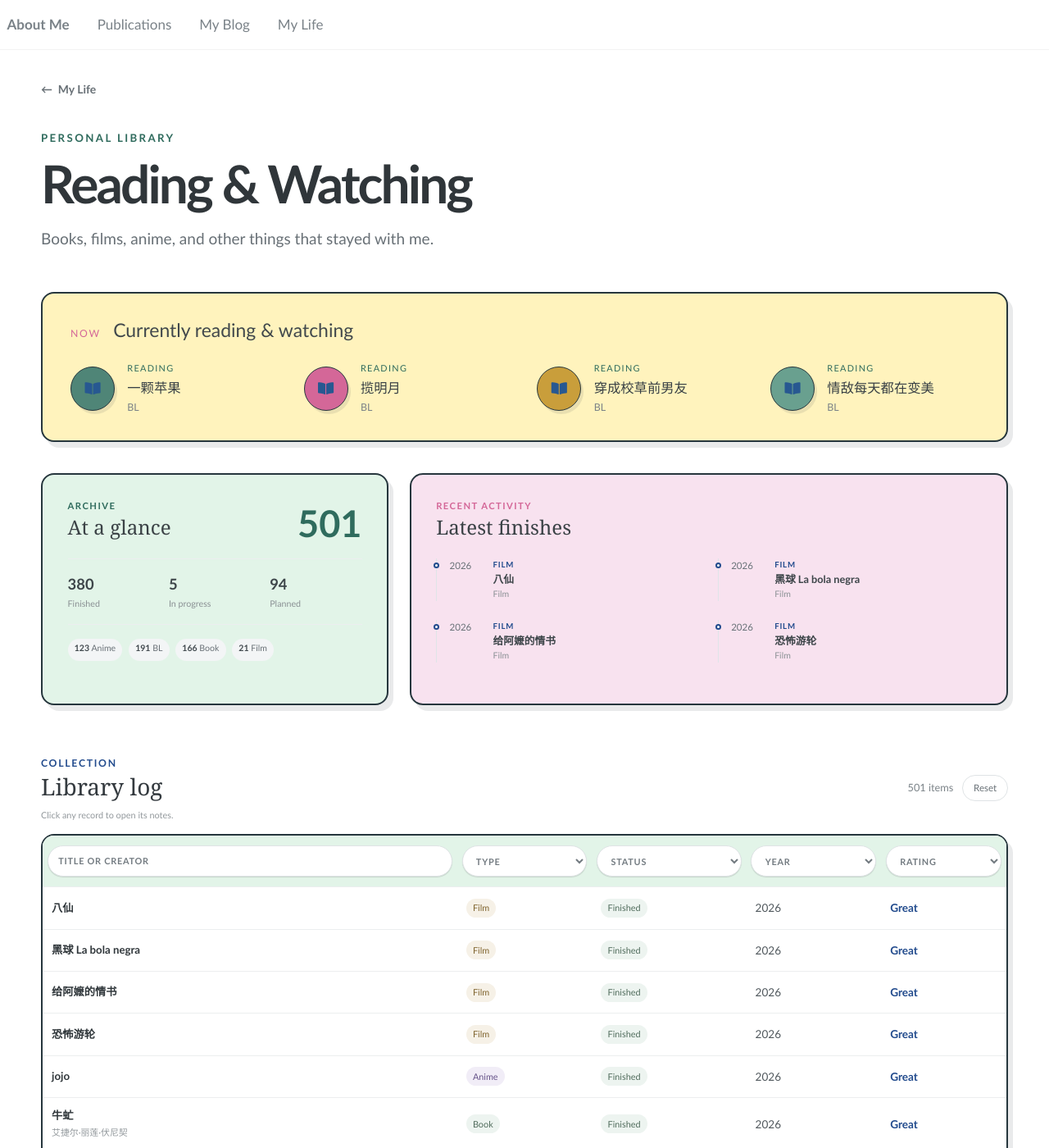
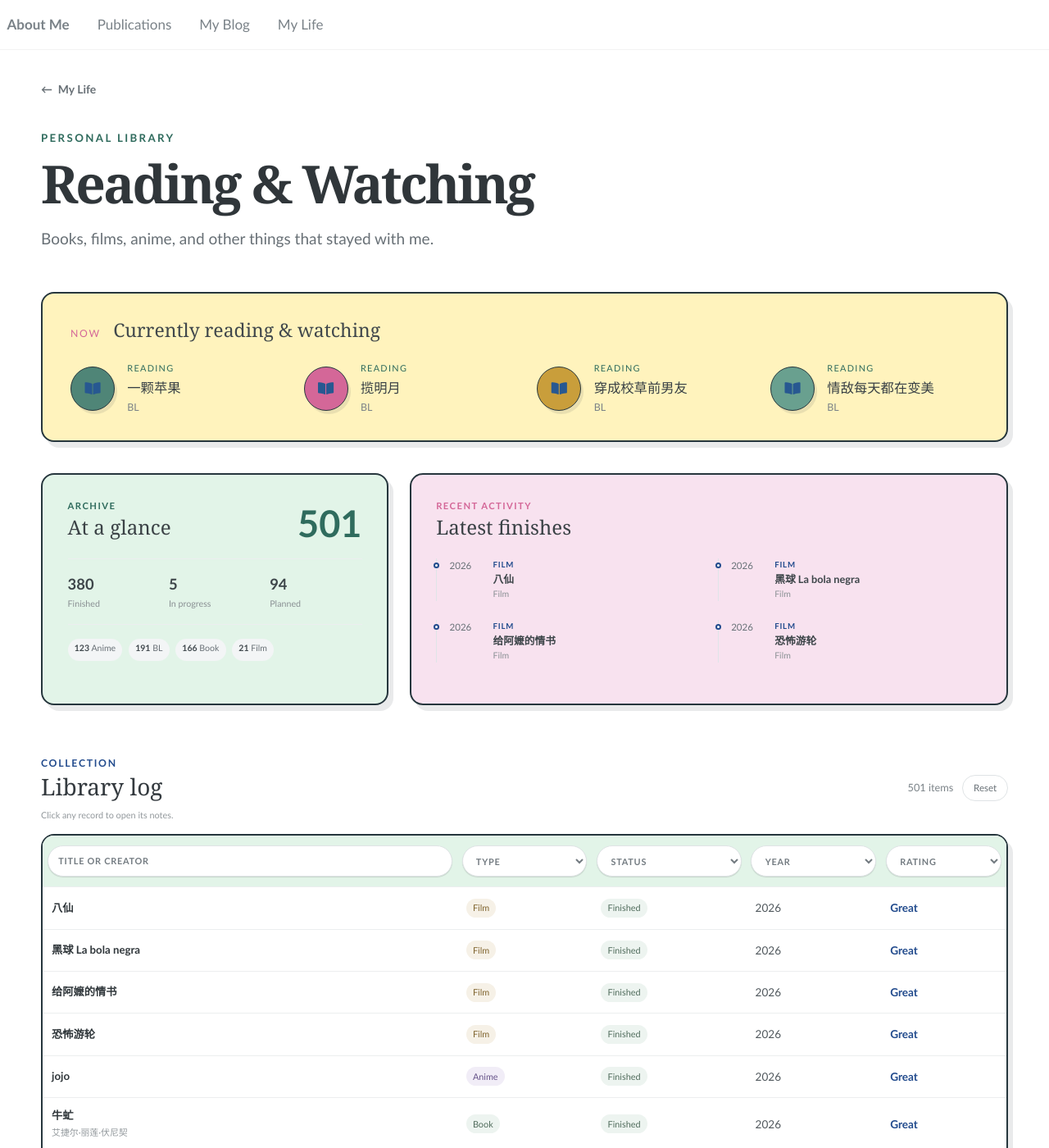
Before and after one commit to Cathylixi/Cathylixi.github.io, a Jekyll site: the page built from _pages/reading.md, in a window 1280 px wide and 1400 px high. Shown: the whole window at 82% size. Built offline with Jekyll 4.4.1, drawn with Linux system fonts in a browser that asks for light colours.

Commit message:
Unify site typography with My Life

```diff
--- a/_sass/_blog.scss
+++ b/_sass/_blog.scss
@@ -507,7 +507,7 @@
 .longform-post__body {
   max-width: 720px;
   color: #34383b;
-  font-family: Georgia, "Times New Roman", serif;
+  font-family: $global-font-family;
 
   p,
   li {
@@ -520,7 +520,7 @@
   h4 {
     margin-top: 2.25rem;
     color: #30363a;
-    font-family: $sans-serif;
+    font-family: $header-font-family;
   }
 
   h2 {
--- a/_sass/_reading.scss
+++ b/_sass/_reading.scss
@@ -780,7 +780,7 @@
 
   > div {
     color: #4e565b;
-    font-family: Georgia, "Times New Roman", serif;
+    font-family: $global-font-family;
     font-size: 0.94rem;
     line-height: 1.8;
     white-space: pre-line;
--- a/_sass/_variables.scss
+++ b/_sass/_variables.scss
@@ -32,8 +32,8 @@
 $garamond                   : Garamond, serif;
 
 $global-font-family         : $sans-serif;
-$header-font-family         : $sans-serif;
-$caption-font-family        : $serif;
+$header-font-family         : $serif;
+$caption-font-family        : $sans-serif;
 
 /* type scale */
 $type-size-1                : 2.441em;  // ~39.056px
```
